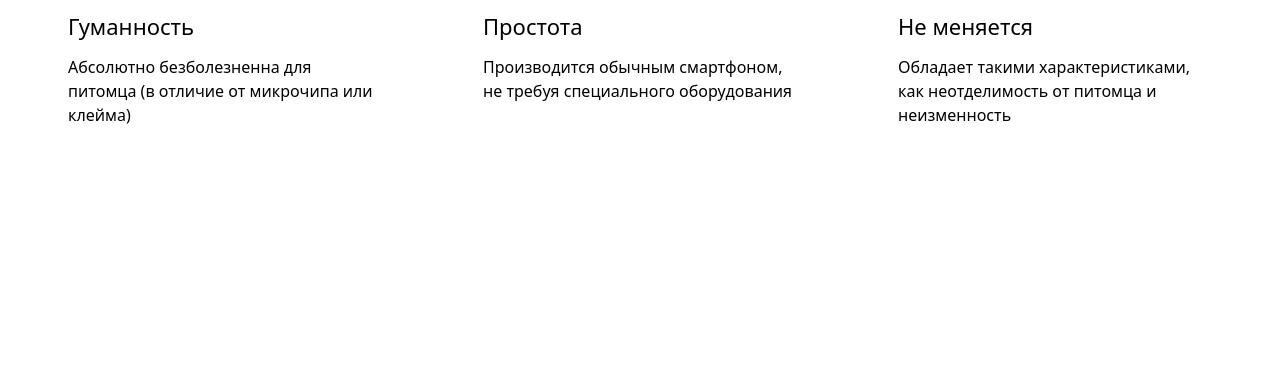
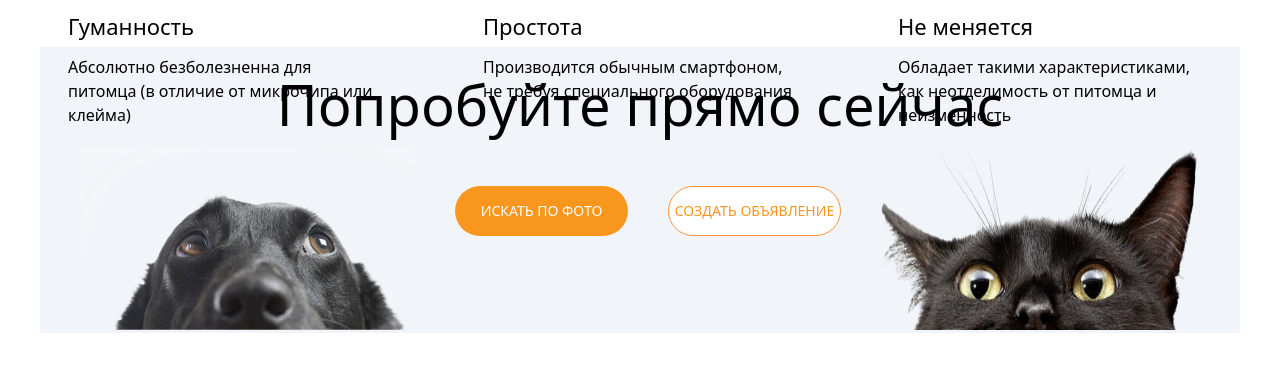
Before and after one commit to chushtarov/pet-search, a React (Vite) app: page /about in a window 1280 px wide. Shown: the part 1287-1658 px from the top of the page. Before the commit the page ends 1414 px from the top, so only its background shows below. Built offline with nearby package versions, Linux system fonts and the light colour scheme.

Commit message:
докончил блок для создания объ

```diff
--- a/src/App.tsx
+++ b/src/App.tsx
@@ -1,6 +1,6 @@
 import { Routes, Route } from "react-router-dom";
 import Header from "./components/Header/Header";
-import Home from "./components/Main/Home";
+import Home from "./components/Home/Home";
 import About from "./components/About/About";
 import Give from "./components/Give/Give";
 import Help from "./components/Help/Help";
--- a/src/components/About/About.tsx
+++ b/src/components/About/About.tsx
@@ -1,4 +1,5 @@
 import React, { useState } from "react";
+import AboutSerch from "../AboutSerch/AboutSerch";
 
 const About = () => {
   const [advantage, setAdvantage] = useState([
@@ -67,21 +68,25 @@ const About = () => {
       </div>
       <div className="mt-10">
         <h1 className="font-semibold text-[45px]">Преимущества</h1>
-        <h3 className="text-[29px] mb-6">Идентификации животных по фотографии перед другими способами:</h3>
+        <h3 className="text-[29px] mb-6">
+          Идентификации животных по фотографии перед другими способами:
+        </h3>
         <div className="flex justify-between">
           {advantage.map((item, i) => {
             return (
-              <div key={i} className="w-[370px] h-[265px]  bg-slate-100 p-7 rounded-lg">
+              <div
+                key={i}
+                className="w-[370px] h-[265px]  bg-slate-100 p-7 rounded-lg"
+              >
                 <img src={item.avatar} alt="" />
                 <p className="text-[22px] my-3">{item.name}</p>
                 <p>{item.text}</p>
-
-
               </div>
             );
           })}
         </div>
       </div>
+      <AboutSerch/>
     </div>
   );
 };
--- /dev/null
+++ b/src/components/AboutSerch/AboutSerch.tsx
@@ -0,0 +1,22 @@
+import React from 'react'
+import left from '../../../public/search-now_left.png'
+import right from '../../../public/search-now_right.png'
+import { NavLink } from 'react-router-dom'
+
+const AboutSerch = () => {
+
+
+  return (
+    <div className="w-[1200px] m-auto h-[286px] bg-slate-100 my-12 px-[40px] py-[15px]">
+        <h1 className='text-[56px] text-center'>Попробуйте прямо сейчас</h1>
+        <div className='flex justify-between'>
+            <img src={left} alt="" />
+            <button className="mt-10 w-[173px] uppercase h-[50px] text-white bg-[#f9961e] rounded-full text-sm hover:bg-[#fff] hover:text-[#f9961e] hover:border-orange-400 hover:border">Искать по фото</button>
+            <button className="mt-10 w-[173px] uppercase h-[50px] text-[#f9961e] bg-[#fff] rounded-full text-sm hover:bg-[#f9961e] hover:text-white hover:border-orange-400 hover:border border border-orange-400"><NavLink to="/new">Создать объявление</NavLink></button>
+            <img src={right} alt="" />
+        </div>
+    </div>
+  )
+}
+
+export default AboutSerch
--- a/src/components/Main/Home.tsx
+++ b/src/components/Home/Home.tsx
@@ -16,7 +16,7 @@ const Home: FC = () => {
           <div className="w-[50%] ml-14">
             <h4 className="text-[29px]">Мой питомец потерялся</h4>
             <p className="text-[16px]">Создать объявление о пропаже питомца, чтобы все увидели</p>
-            <button className="rounded-full w-[100%] text-white font-bold uppercase h-[43px] my-4 bg-amber-400">Создать объявление</button>
+            <button className="w-[100%] uppercase h-[40px] mt-3 text-white bg-[#f9961e] rounded-full text-sm hover:bg-[#fff] hover:text-[#f9961e] hover:border-orange-400 hover:border">Создать объявление</button>
           </div>
         </div>
         <div className="flex items-center h-[243px] w-[600px] px-[25px] bg-stone-100 rounded-lg">
@@ -24,7 +24,7 @@ const Home: FC = () => {
           <div className="w-[50%] ml-14">
             <h4 className="text-[29px]">Найден чужой питомец</h4>
             <p className="text-[16px]">Вы нашли чужого питомца и хотите разместить объявление</p>
-            <button className="rounded-full w-[100%] text-white font-bold uppercase h-[43px] my-4 bg-amber-400">Создать объявление</button>
+            <button className="w-[100%] uppercase h-[40px] mt-3 text-white bg-[#f9961e] rounded-full text-sm hover:bg-[#fff] hover:text-[#f9961e] hover:border-orange-400 hover:border">Создать объявление</button>
           </div>
         </div>
       </div>
```
Also changed, not shown: public/search-now_left.png (added), public/search-now_right.png (added).
